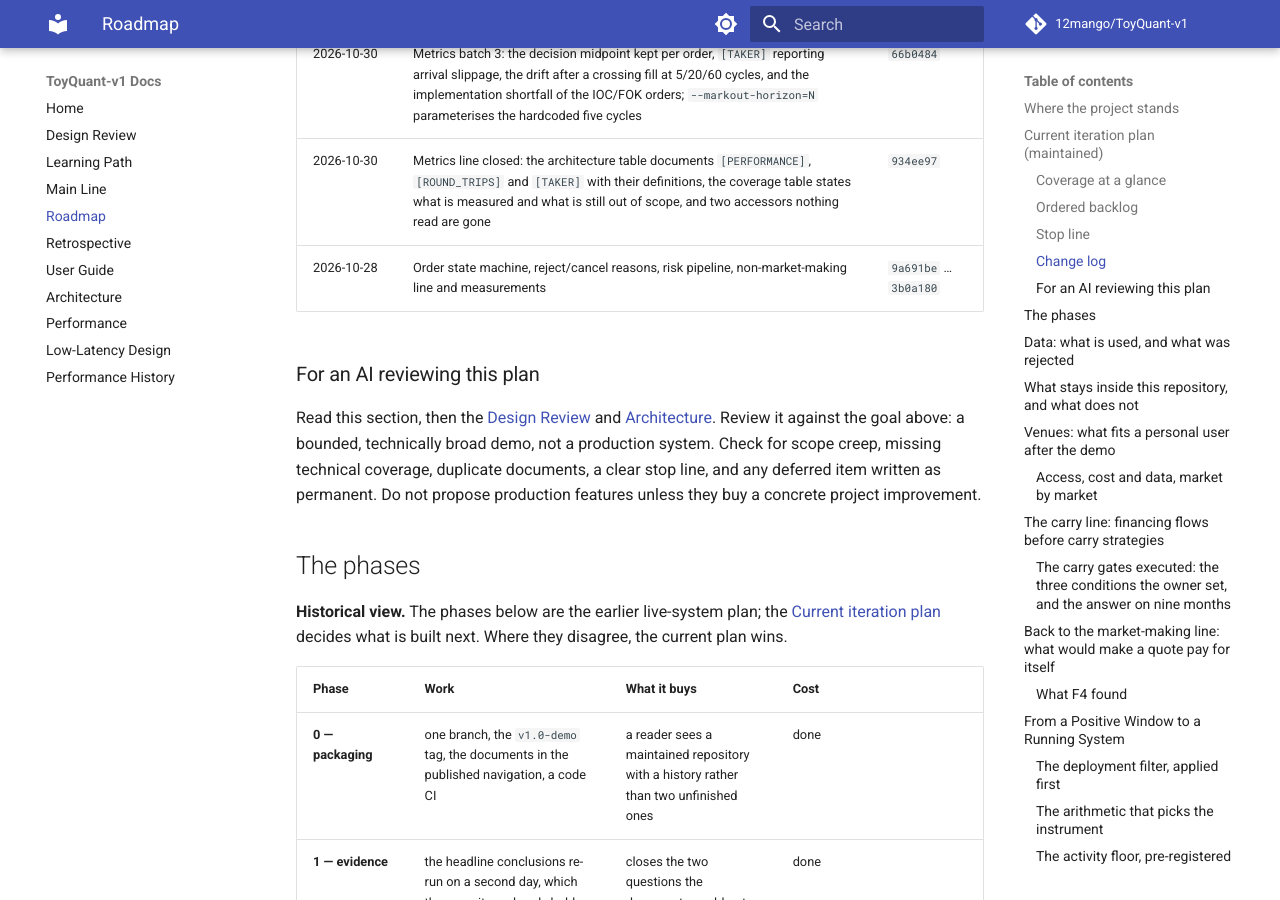
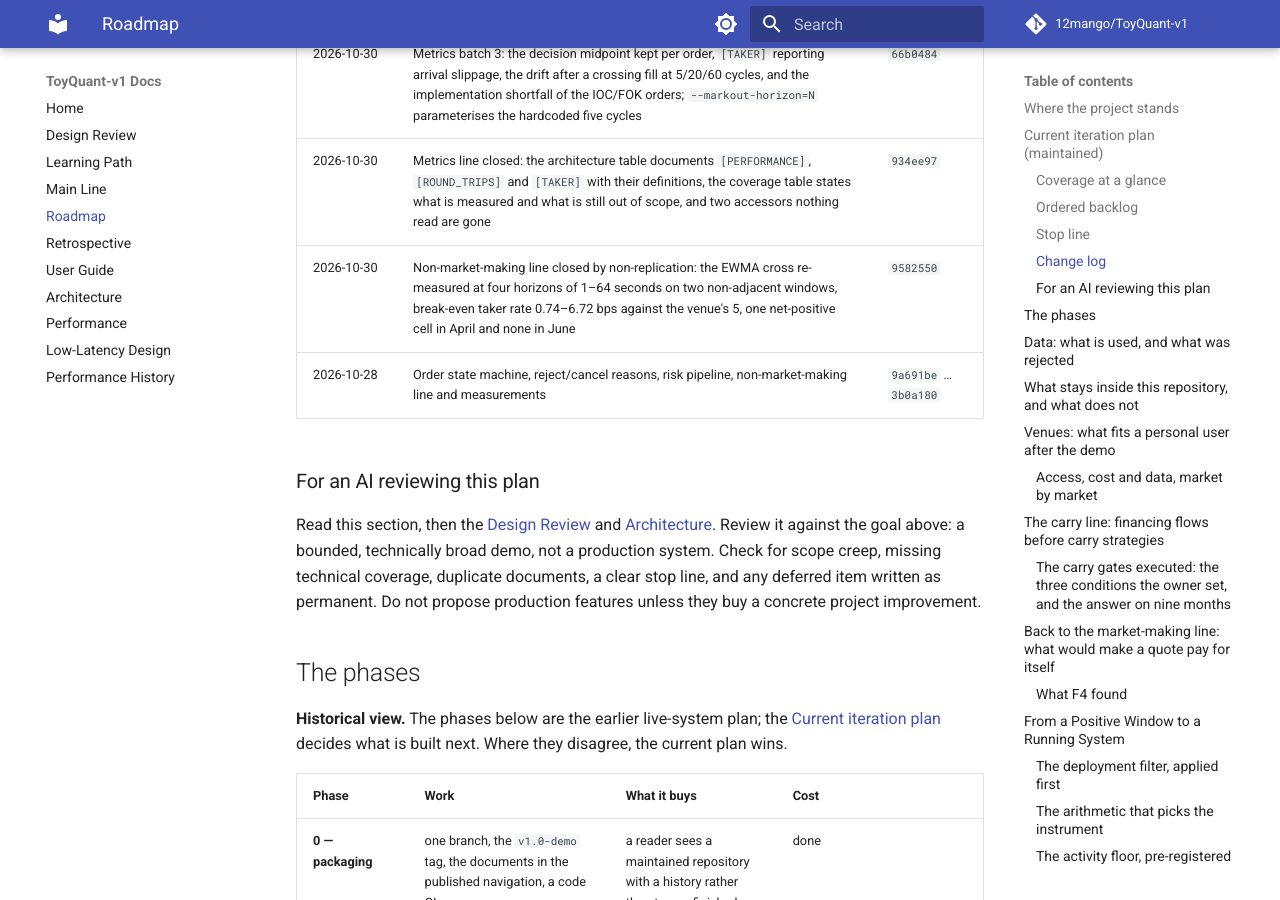
Before and after one commit to 12mango/ToyQuant-v1, an MkDocs documentation site: the page built from docs/ROADMAP.md, in a window 1280 px wide and 900 px high, scrolled down 5326 px. Built offline with MkDocs 1.6.1 and Material for MkDocs 9.7.7, drawn with Linux system fonts in a browser that asks for light colours; comment, search, counter and statistics services are not loaded.

Commit message:
Docs: record the non-market-making closure commit

```diff
--- a/docs/ROADMAP.md
+++ b/docs/ROADMAP.md
@@ -118,6 +118,7 @@ Accepted: a bug fix, a test or explanation of existing behaviour, or a demo scri
 | 2026-10-30 | Metrics batch 2: every closing fill booked as a round trip (side, entry and exit price and time, PnL, both halves of the fee), with `[ROUND_TRIPS]` reporting win rate, profit factor, expectancy, average win and loss, holding time, taker and total notional, and turnover | `8b259fb` |
 | 2026-10-30 | Metrics batch 3: the decision midpoint kept per order, `[TAKER]` reporting arrival slippage, the drift after a crossing fill at 5/20/60 cycles, and the implementation shortfall of the IOC/FOK orders; `--markout-horizon=N` parameterises the hardcoded five cycles | `66b0484` |
 | 2026-10-30 | Metrics line closed: the architecture table documents `[PERFORMANCE]`, `[ROUND_TRIPS]` and `[TAKER]` with their definitions, the coverage table states what is measured and what is still out of scope, and two accessors nothing read are gone | `934ee97` |
+| 2026-10-30 | Non-market-making line closed by non-replication: the EWMA cross re-measured at four horizons of 1–64 seconds on two non-adjacent windows, break-even taker rate 0.74–6.72 bps against the venue's 5, one net-positive cell in April and none in June | `9582550` |
 | 2026-10-28 | Order state machine, reject/cancel reasons, risk pipeline, non-market-making line and measurements | `9a691be` … `3b0a180` |
 
 ### For an AI reviewing this plan
```
